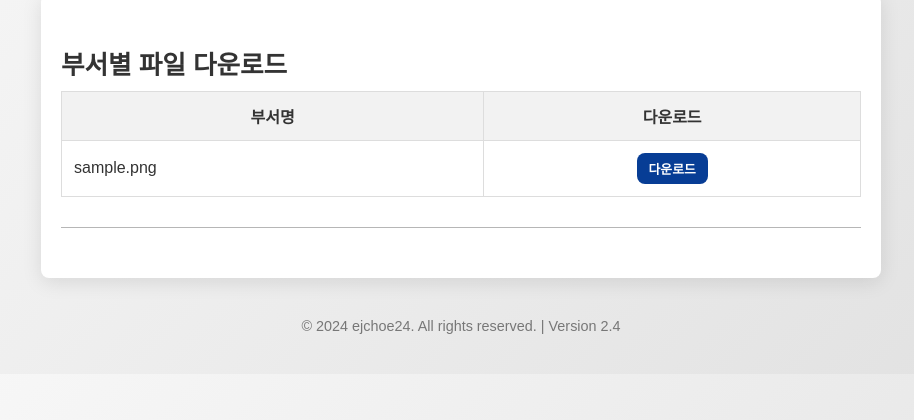
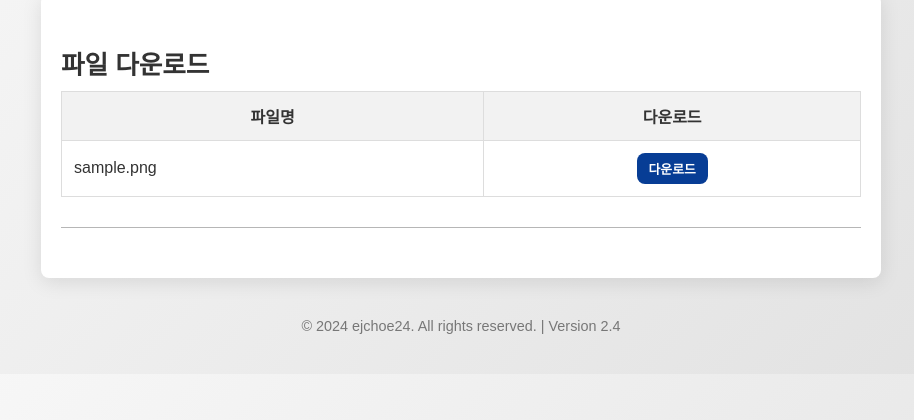
Before and after one commit to eunju-choe/bepa-sup, a Flask app: template templates/trip_result.html in a window 1280 px wide. Shown: the part 191-611 px from the top of the page, without its empty margins (179-1093 px from the left). Run offline with Flask 3, Linux system fonts and the light colour scheme; the template is opened without the code that fills it: most values are stand-ins (such as "Sample title", 1, 10 or a date in 2020).

Commit message:
fix error

```diff
--- a/templates/trip_result.html
+++ b/templates/trip_result.html
@@ -111,11 +111,11 @@
 <body>
     <h1>관내여비 담당자 서포터</h1>
     <div class="container">
-        <h2>부서별 파일 다운로드</h2>
+        <h2>파일 다운로드</h2>
         <table>
             <thead>
                 <tr>
-                    <th>부서명</th>
+                    <th>파일명</th>
                     <th>다운로드</th>
                 </tr>
             </thead>
@@ -129,12 +129,12 @@
             </tbody>
         </table>
         <div class="divider"></div>
-    <!-- 안써유
+    {#
         <h2>전체 부서 압축 파일 다운로드 <a class="download-btn" href="{{ url_for('download_zip', zip_file_name=zip_file_path.split('/')[-1]) }}">다운로드</a></h2>
         <div class="divider"></div>
 
         <h2>전체 부서 엑셀 파일 다운로드 <a class="download-btn" href="{{ url_for('download_trip_file', file_name=output_path.split('/')[-1]) }}">다운로드</a></h2>
-    -->
+    #}
     </div>
     <footer>
         &copy; 2024 ejchoe24. All rights reserved. | Version 2.4
```
